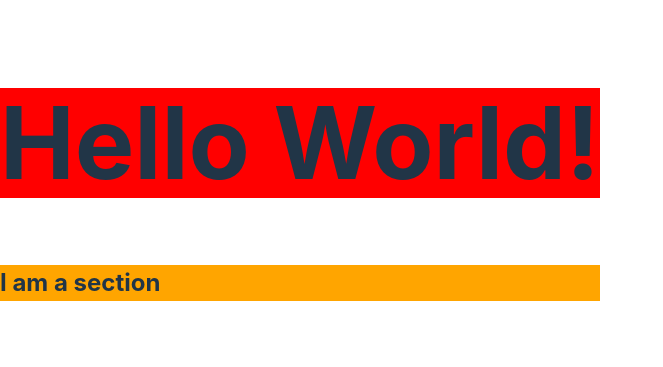
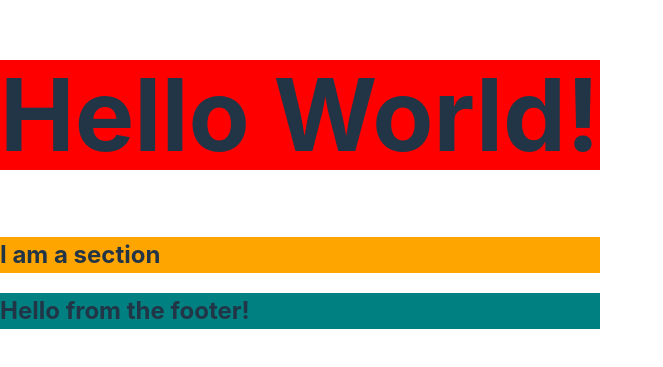
Before and after one commit to Flying-S-Ranch/react-portfolio, a React (Vite) app: page / in a window 1280 px wide. Shown: the part 229-596 px from the top of the page, without its empty margins (0-663 px from the left). Built offline with nearby package versions, Linux system fonts and the light colour scheme.

Commit message:
hooks up footer.jsx to App.jsx

```diff
--- a/src/App.jsx
+++ b/src/App.jsx
@@ -1,13 +1,13 @@
 import Header from "./components/Header";
 import Section from "./components/Section";
-// import Footer from "./components/Footer"
+import Footer from "./components/Footer"
 
 function App() {
   return (
     <div>
       <Header />
       <Section />
-      {/* <Footer /> */}
+      <Footer />
     </div>
   )
 }
--- a/src/components/Footer.jsx
+++ b/src/components/Footer.jsx
@@ -1,2 +1,18 @@
 // Connects Footer.jsx to Footer.css
 import '../styles/Footer.css'
+
+const styles = {
+    footerStyle: {
+        background: 'teal',
+    }
+}
+
+function Footer() {
+    return (
+        <footer style={styles.footerStyle} className='footer'>
+            <h2>Hello from the footer!</h2>
+        </footer>
+    );
+}
+
+export default Footer;
```
